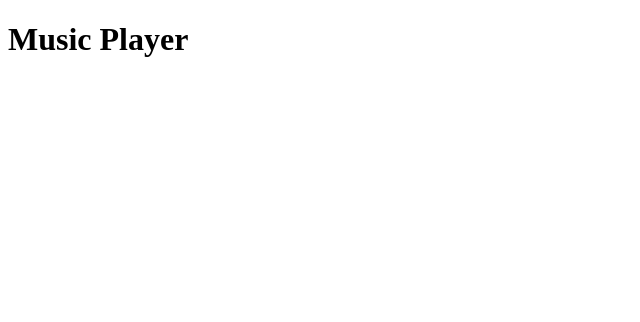
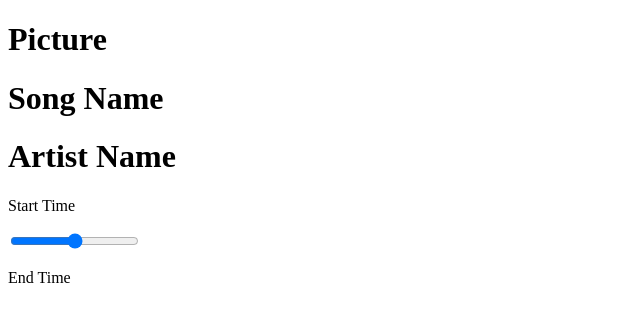
Before and after one commit to johnlombardi389/music-player, a React (Create React App) app: page / in a window 1280 px wide. Shown: the top 322 px of the page, without its empty margins (0-640 px from the left). Built offline with nearby package versions, Linux system fonts and the light colour scheme.

Commit message:
Imported components to App.js and installed font-awesome

```diff
--- a/package.json
+++ b/package.json
@@ -3,6 +3,9 @@
   "version": "0.1.0",
   "private": true,
   "dependencies": {
+    "@fortawesome/fontawesome-svg-core": "^6.2.1",
+    "@fortawesome/free-solid-svg-icons": "^6.2.1",
+    "@fortawesome/react-fontawesome": "^0.2.0",
     "@testing-library/jest-dom": "^5.16.5",
     "@testing-library/react": "^13.4.0",
     "@testing-library/user-event": "^13.5.0",
--- a/src/App.js
+++ b/src/App.js
@@ -1,9 +1,12 @@
 import React from "react";
+import Player from "./components/Player";
+import Song from "./components/Song";
 
 function App() {
   return (
     <div className="App">
-      <h1>Music Player</h1>
+      <Song />
+      <Player />
     </div>
   );
 }
--- a/src/components/Player.js
+++ b/src/components/Player.js
@@ -3,7 +3,12 @@
 function Player() {
   return (
     <div className="player">
-      <h1>Player</h1>
+      <div className="time-control">
+        <p>Start Time</p>
+        <input type="range" />
+        <p>End Time</p>
+      </div>
+      <div className="play-control"></div>
     </div>
   );
 }
--- a/src/components/Song.js
+++ b/src/components/Song.js
@@ -2,8 +2,10 @@
 
 function Song() {
   return (
-    <div className="song">
-      <h1>Song</h1>
+    <div className="song-container">
+      <h1>Picture</h1>
+      <h1>Song Name</h1>
+      <h1>Artist Name</h1>
     </div>
   );
 }
```
Also changed, not shown: 1 other file (tests, documents, lock files or other folders).
